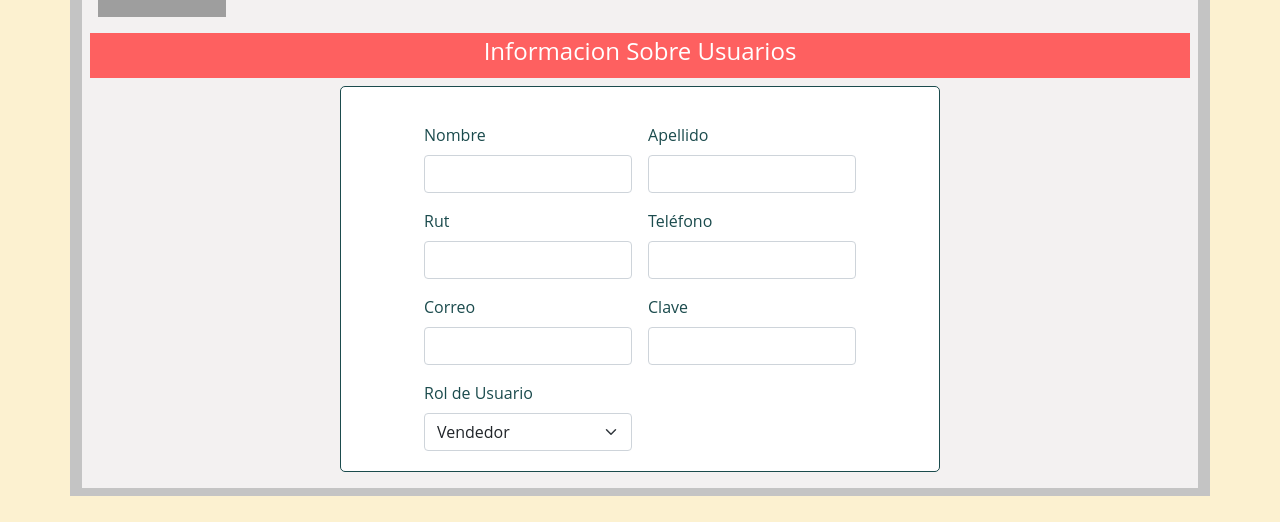
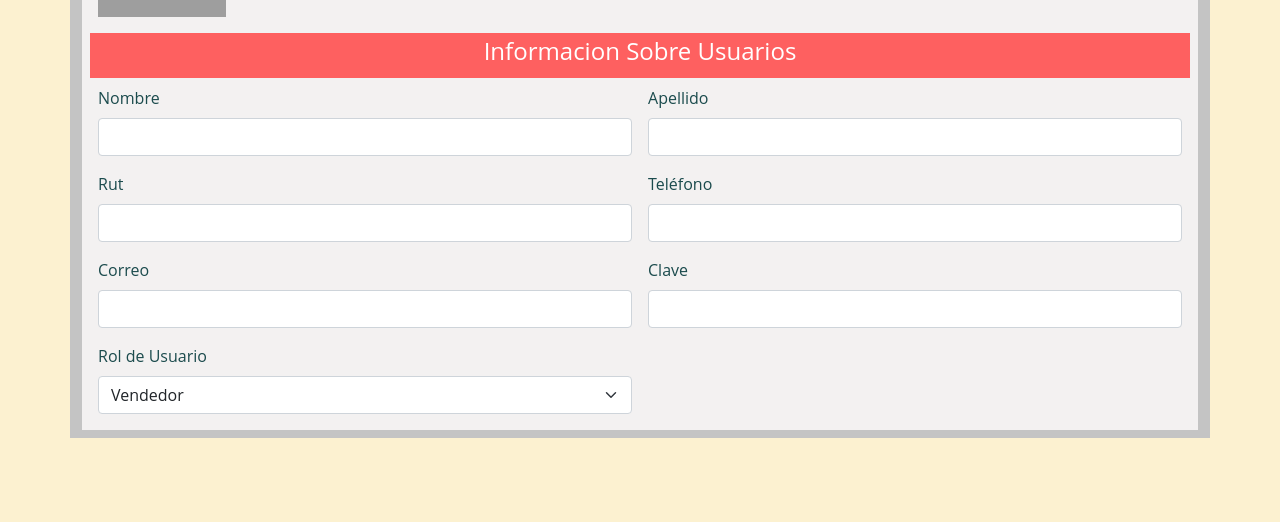
Before and after one commit to Emilioj17/CRM, a React (Create React App) app: page /CrearUsuario in a window 1280 px wide. Shown: the part 270-792 px from the top of the page. Built offline with nearby package versions, Linux system fonts and the light colour scheme; grey boxes are pictures that could not be loaded.

Commit message:
login form

```diff
--- a/src/style/App.css
+++ b/src/style/App.css
@@ -17,7 +17,7 @@ footer {
 
 #root{
     position: relative;
-    padding-bottom: 150px;
+    padding-bottom: 250px;
     min-height: 100vh
 }
 
--- a/src/style/IngresarUsuario.css
+++ b/src/style/IngresarUsuario.css
@@ -1,5 +1,5 @@
 
-form {
+.login {
     max-width: 600px !important;
     margin: auto !important;
     background: white !important;
--- a/src/views/Login.js
+++ b/src/views/Login.js
@@ -25,7 +25,7 @@ function Login() {
     return (
         <div className="container">
             <div className="row my-5">
-                <form className="my-5" onSubmit={(e) => handleingreso(e)} >
+                <form className="my-5 login" onSubmit={(e) => handleingreso(e)} >
                 <h1 className="text-center">Ingresar</h1>
                     <div className="mb-3">
                         <label for="name" className="form-label">Correo</label>
--- a/src/views/Registro.js
+++ b/src/views/Registro.js
@@ -32,7 +32,7 @@ function Registro() {
     return (
         <div className="container">
             <div className="row my-5">
-                    <form className="my-5" onSubmit={(e) => handleSubmit(e)}>
+                    <form className="my-5 login" onSubmit={(e) => handleSubmit(e)}>
                     <h1 className="text-center">Registro</h1>
                     <div className="mb-3">
                         <label for="name" className="form-label">Nombre</label>
```
